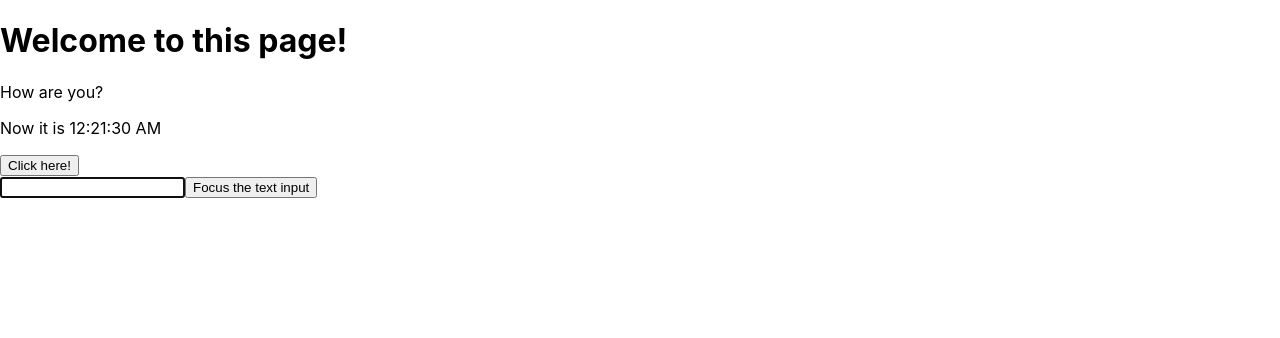
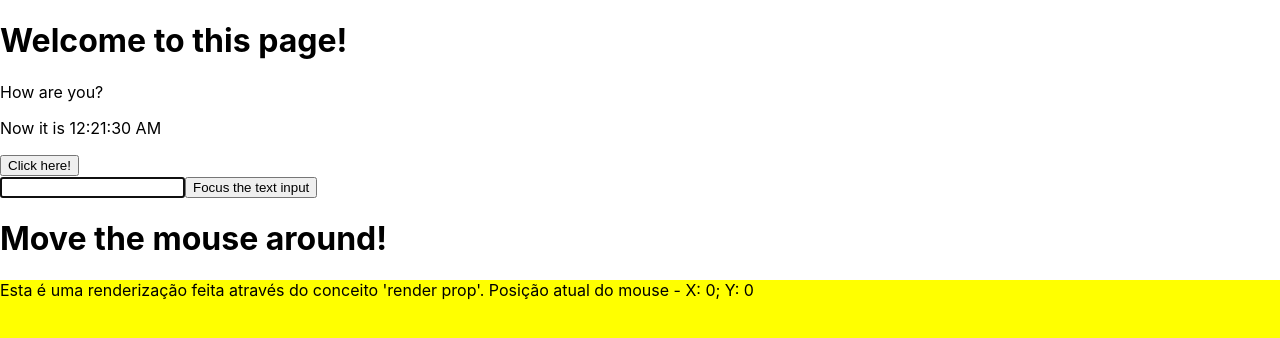
Before and after one commit to MuriloDutra/react-docs, a React (Create React App) app: page / in a window 1280 px wide. Shown: the top 338 px of the page. Built offline with nearby package versions, Linux system fonts and the light colour scheme.

Commit message:
Module render prop - DONE

```diff
--- a/src/App.js
+++ b/src/App.js
@@ -4,6 +4,7 @@ import Title from './components/Title'
 import ErrorBoundary from './components/ErrorBoundaries/ErrorBoundary';
 import FancyButton from './components/REFs/FancyButton';
 import AutoFocusTextInput from './components/REFs/AutoFocusTextInput';
+import MouseTracker from './components/RenderProp/MouseTracker';
 
 
 class App extends React.Component {
@@ -36,6 +37,7 @@ class App extends React.Component {
           <Clock />
           <FancyButton ref={buttonRef} label="Click here!" />
           <AutoFocusTextInput />
+          <MouseTracker />
         </ErrorBoundary>
       </Profiler>
     );
@@ -43,5 +45,5 @@ class App extends React.Component {
 }
 
 
-//CHECKPOINT: https://pt-br.reactjs.org/docs/refs-and-the-dom.html
+//CHECKPOINT: https://pt-br.reactjs.org/docs/static-type-checking.html
 export default App
--- /dev/null
+++ b/src/components/RenderProp/MouseTracker.js
@@ -0,0 +1,56 @@
+import React from 'react'
+
+
+class Mouse extends React.Component {
+    constructor(props) {
+      super(props);
+      this.handleMouseMove = this.handleMouseMove.bind(this);
+      this.state = { x: 0, y: 0 };
+    }
+
+    handleMouseMove(event) {
+      this.setState({
+        x: event.clientX,
+        y: event.clientY
+      });
+    }
+
+    render() {
+      return (
+        <div style={{height: '100vh', backgroundColor: 'yellow'}} onMouseMove={this.handleMouseMove}>
+
+            {/* No lugar de fornecer uma representação estática do que <Mouse> deve
+                renderizar, use a `render` prop para determinar o que renderizar
+                dinamicamente.*/}
+            {this.props.render(this.state)}
+        </div>
+      );
+    }
+  }
+
+class MouseTracker extends React.Component {
+    constructor(props){
+        super(props)
+        this.renderChildComponent = this.renderChildComponent.bind(this)
+    }
+
+
+    renderChildComponent(mousePositions){
+        return (
+            <p>Esta é uma renderização feita através do conceito 'render prop'. Posição atual do mouse - X: {mousePositions.x}; Y: {mousePositions.y}</p>
+        )
+    }
+
+
+    render() {
+        return (
+            <div>
+                <h1>Move the mouse around!</h1>
+                <Mouse render={mouse => this.renderChildComponent(mouse)} />
+            </div>
+        );
+    }
+}
+
+
+export default MouseTracker
```
Also changed, not shown: src/notes/Render props.txt (added).
